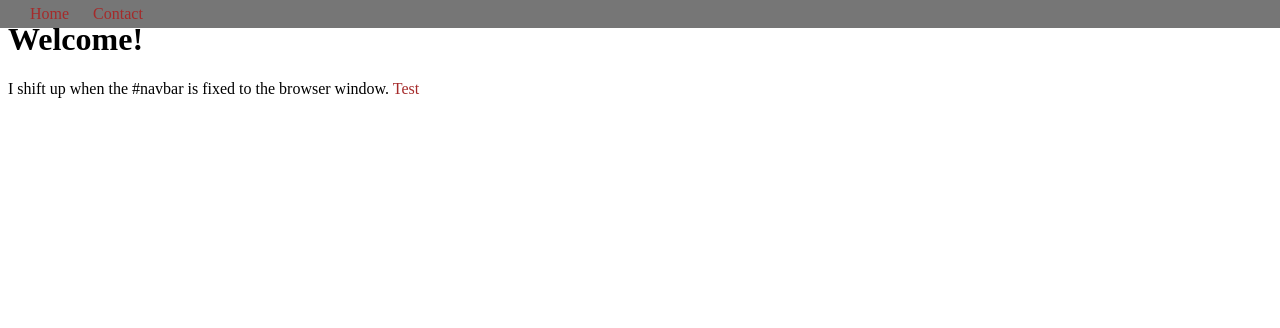
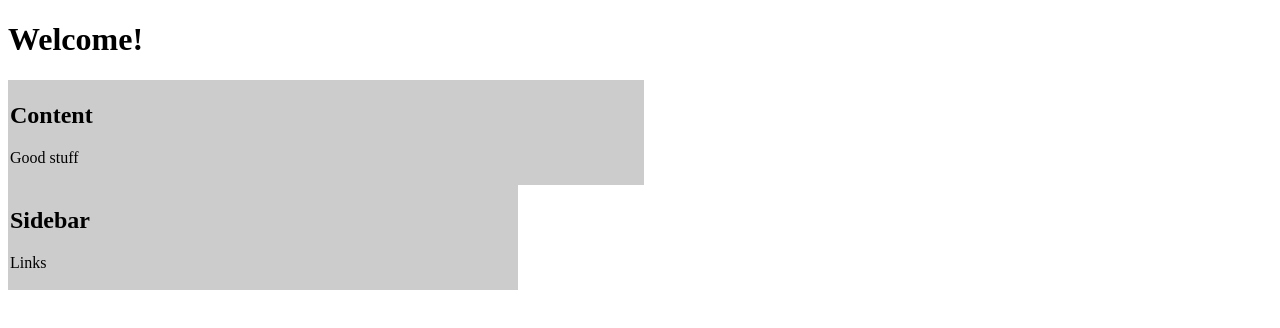
Before and after one commit to Sankti/CSS_Exercises, a plain HTML site: page index.html in a window 1280 px wide. Drawn offline with Linux system fonts and the light colour scheme.

Commit message:
Update index.html

```diff
--- a/index.html
+++ b/index.html
@@ -8,40 +8,35 @@
 </head>
 <body>
 
+<head>
   <style>
-      body {
-        min-height: 150vh;
+    #left {
+
+      width: 50%;
     }
-      #navbar {
-        position: fixed;
-        top: 0px;
-        left: 0px;
-        width: 100%;
-        background-color: #767676;
+    #right {
+
+      width: 40%;
     }
-      nav ul {
-        margin: 0px;
-        padding: 5px 0px 5px 30px;
-      }
-      nav li {
-        display: inline;
-        margin-right: 20px;
-      }
-      a {
-        text-decoration: none;
-          color: brown;
+    aside, section {
+      padding: 2px;
+      background-color: #ccc;
     }
   </style>
+</head>
+<body>
   <header>
     <h1>Welcome!</h1>
-        <nav id="navbar">
-          <ul>
-            <li><a href="">Home</a></li>
-            <li><a href="">Contact</a></li>
-          </ul>
-        </nav>
   </header>
-      <p>I shift up when the #navbar is fixed to the browser window. <a href="">Test</a></p>
+  <section id="left">
+    <h2>Content</h2>
+    <p>Good stuff</p>
+  </section>
+  <aside id="right">
+    <h2>Sidebar</h2>
+    <p>Links</p>
+  </aside>
+</body>
 
     <script type="text/javascript" src="./main.js"></script>
 </body>
```
Lines whose indentation alone changed are shown as unchanged.
